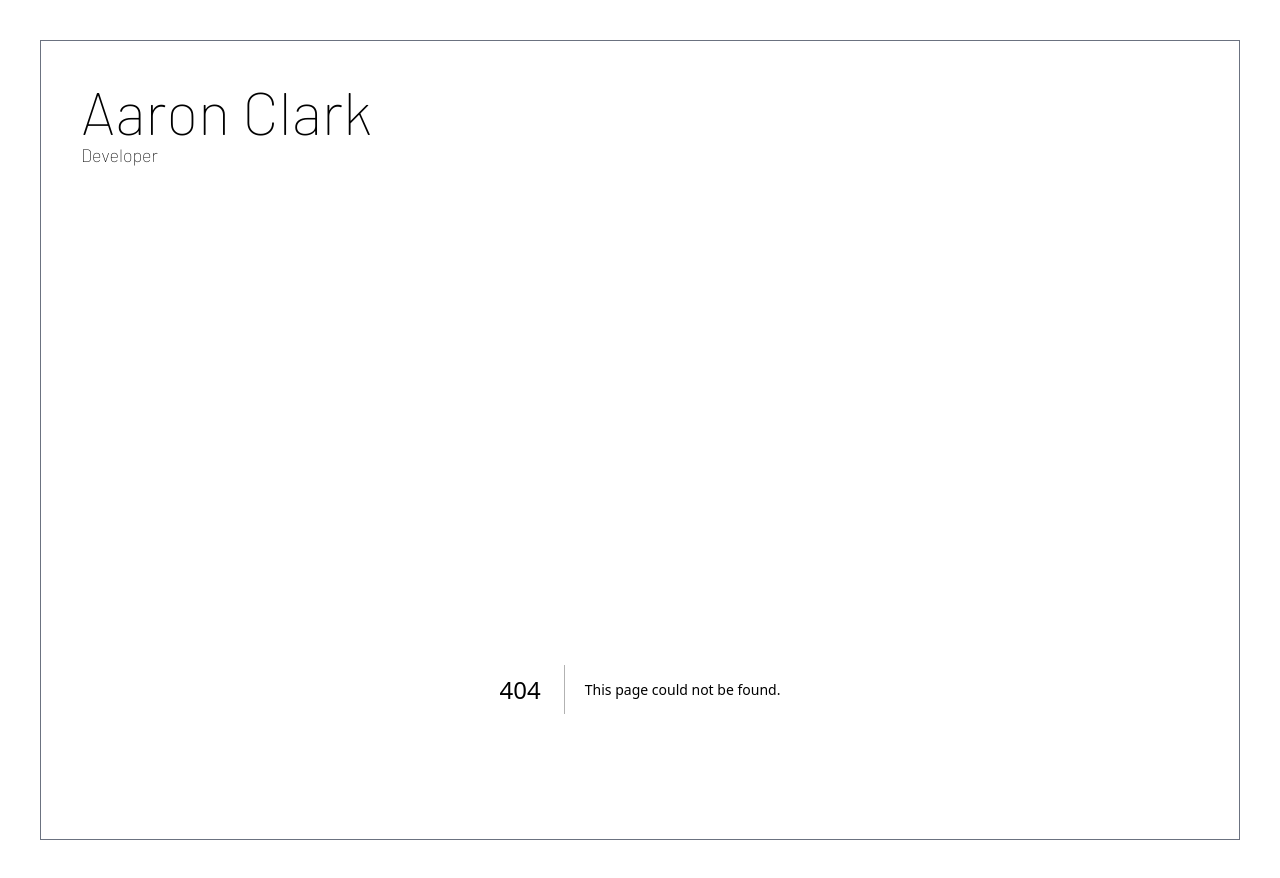
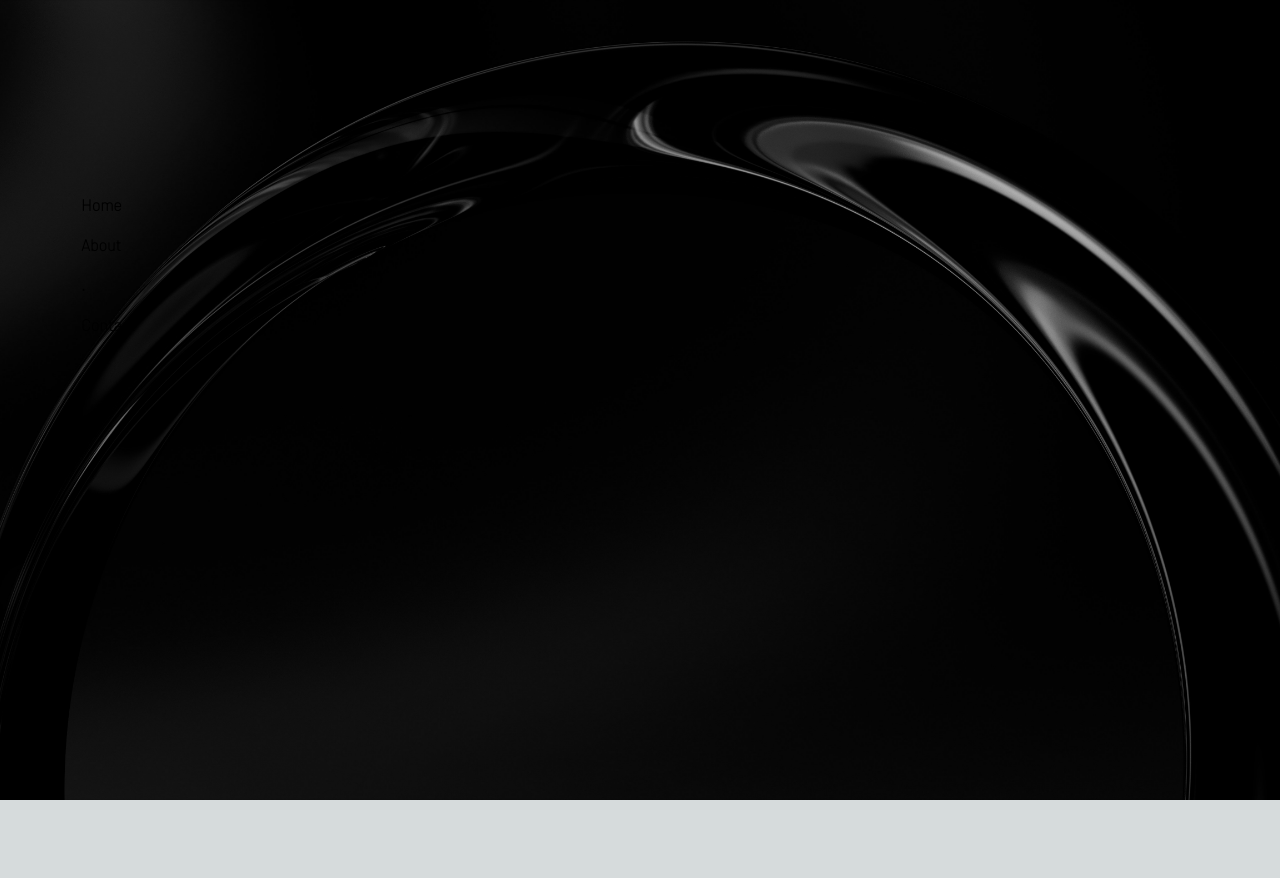
Before and after one commit to AaronC23/resume-cloud-aws, a Next.js app: page /projects in a window 1280 px wide. Before the commit this address had no page. Shown: the top 878 px of the page. After the commit the page ends 800 px from the top, so only its background shows below. Built offline with nearby package versions, Linux system fonts and the light colour scheme.

Commit message:
Lots of UI changes
Fixed navigation, added transitions, hover for links, experience component to describe my work + more I've forgot ;)

```diff
--- a/app/about/page.tsx
+++ b/app/about/page.tsx
@@ -1,12 +1,35 @@
-import Link from 'next/link';
+import Experience from "../components/experience";
+
+interface JobExperience {
+  title: string;
+  description: string;
+  technologies: string;
+}
 
 export default function About() {
+  const experiences: JobExperience[] = [
+    {
+      title: "Space Software Engineer - Saab",
+      description:
+        "Engineering elegant solutions for Space Domain Awareness Software.",
+      technologies: "React \u2022 Java (Vert.X) \u2022 Kubernetes \u2022 Kafka",
+    },
+  ];
+
   return (
-    <>
-      <h1>About Page</h1>
-      <h2>
-        <Link href="/">Back to home</Link>
-      </h2>
-    </>
+    <div className="grid gap-4">
+      <div className="font-barlow text-left overflow-auto columns-1">
+        {experiences.map((exp, index) => {
+          return (
+            <Experience
+              title={exp.title}
+              description={exp.description}
+              technologies={exp.technologies}
+              key={index}
+            />
+          );
+        })}
+      </div>
+    </div>
   );
 }
--- /dev/null
+++ b/app/components/experience.tsx
@@ -0,0 +1,19 @@
+"use client";
+
+import { useEffect, useState } from "react";
+
+export interface Props {
+  title: string;
+  description: string;
+  technologies: string;
+}
+
+export default function Experience(props: Props) {
+  return (
+    <div>
+      <div className="title">{props.title}</div>
+      <div className="description">{props.description}</div>
+      <div className="technologies">{props.technologies}</div>
+    </div>
+  );
+}
--- a/app/globals.css
+++ b/app/globals.css
@@ -49,3 +49,28 @@ body {
     text-wrap: balance;
   }
 }
+
+@layer components {
+  .title {
+    @apply font-bold;
+  }
+
+  .description {
+    @apply font-light text-gray-400 pt-1;
+  }
+
+  .technologies {
+    @apply font-light text-gray-500 pt-1;
+  }
+}
+
+a.hoverLink {
+  filter: grayscale(100%);
+  opacity: 1;
+  transition: opacity 0.3s linear;
+}
+
+a.hoverLink:hover {
+  scale: 1.05;
+  opacity: 0.5;
+}
--- a/app/layout.tsx
+++ b/app/layout.tsx
@@ -1,6 +1,7 @@
 import type { Metadata } from "next";
 import { Inter } from "next/font/google";
 import "./globals.css";
+import background from "./images/bg-image.jpg";
 import Navbar from "./navbar/navbar";
 
 const inter = Inter({ subsets: ["latin"] });
@@ -19,10 +20,23 @@ export default function RootLayout({
     <html lang="en">
       <body className={inter.className}>
         <div className="p-10">
-          <div className="border border-gray-500 p-10 h-screen">
-            <main>
+          <div className="border border-1 border-gray-500 p-10 rounded-sm h-[calc(100vh-80px)]">
+            <p className="font-barlow text-6xl">Aaron Clark</p>
+            <p className="font-barlow text-lg pb-6">Developer</p>
+            <main className="grid lg:grid-cols-2 grid-cols-2">
               <Navbar />
               {children}
+              {/* /Work out the image later zz */}
+              {/* <Image
+                className="-z-10 opacity-80 h-[calc(100vh-80px)]"
+                alt="Background"
+                src={background}
+                placeholder="blur"
+                fill
+                style={{
+                  objectFit: "cover",
+                }}
+              /> */}
             </main>
           </div>
         </div>
--- a/app/navbar/navbar.tsx
+++ b/app/navbar/navbar.tsx
@@ -31,17 +31,19 @@ export default function Navbar() {
   ];
 
   return (
-    <>
-      <p className="font-barlow text-6xl">Aaron Clark</p>
-      <p className="font-barlow text-lg pb-6">Developer</p>
-      <div className="font-barlow container h-full">
-        <div className="flex flex-col justify-between items-start h-full">
-          <ul className="hidden md:block gap-y-4 text-white">
+    <div className="z-50">
+      <div className="font-barlow font-bold container h-full">
+        <div className="flex flex-col items-start h-full">
+          <ul className="hidden md:block space-y-4">
             {navMap.map((page, index) => {
               if (pathname === page.link) {
                 return (
                   <li key={index}>
-                    <Link key={index} href={page.link}>
+                    <Link
+                      key={index}
+                      href={page.link}
+                      className="pointer-events-none"
+                    >
                       <p className="font-bold">.</p>
                     </Link>
                   </li>
@@ -49,7 +51,7 @@ export default function Navbar() {
               }
               return (
                 <li key={index}>
-                  <Link key={index} href={page.link}>
+                  <Link key={index} className="hoverLink" href={page.link}>
                     {page.name}
                   </Link>
                 </li>
@@ -58,6 +60,6 @@ export default function Navbar() {
           </ul>
         </div>
       </div>
-    </>
+    </div>
   );
 }
--- a/app/page.tsx
+++ b/app/page.tsx
@@ -1,59 +1,12 @@
-import Image from "next/image";
-import Link from "next/link";
-
 export default function Home() {
   return (
-    <div className="p-10">
-    {/* <main className="flex min-h-screen flex-col items-left justify-between p-10 iv border border-gray-500 bg-gradient-to-b "> */}
-      <div className="w-full max-w-5xl items-center justify-between font-mono">
-        {/* <p className="font-barlow text-6xl">Aaron Clark</p>
-        <p className="font-barlow text-lg">Developer</p>
-
-        <div className="flex flex-col min-h-80 items-left pt-6 font-barlow space-y-4">
-          <Link href="/">Home</Link>
-          <Link href="/about">About</Link>
-          <Link href="/projects">Projects</Link>
-          <Link href="/contact">Contact</Link>
-        </div> */}
-        {/* <h1 className="relative w-[max-content] font-mono text-2xl before:absolute before:inset-0 before:animate-typewriter before:bg-black after:absolute after:inset-0 after:w-[0.125em] after:animate-caret after:bg-white">
-          Welcome... you are the 94th visitor...
-        </h1> */}
+    <div className="grid gap-4">
+      <div className="font-barlow overflow-auto">
+        {/* Need to make font smaller, need to add padding to bottom of navbar if small screen */}
+        Hello! I am Aaron Clark, a Software Engineer based in Adelaide. I
+        believe in creating a seamless and tailored experiences for users.
+        Please enjoy your stay...
       </div>
-
-        {/* <a
-          href="https://nextjs.org/learn?utm_source=create-next-app&utm_medium=appdir-template-tw&utm_campaign=create-next-app"
-          className="group rounded-lg border border-transparent px-5 py-4 transition-colors hover:border-gray-300 hover:bg-gray-100 hover:dark:border-neutral-700 hover:dark:bg-neutral-800/30"
-          target="_blank"
-          rel="noopener noreferrer"
-        >
-          <h2 className="mb-3 text-2xl font-semibold">
-            Learn{" "}
-            <span className="inline-block transition-transform group-hover:translate-x-1 motion-reduce:transform-none">
-              -&gt;
-            </span>
-          </h2>
-          <p className="m-0 max-w-[30ch] text-sm opacity-50">
-            Learn about Next.js in an interactive course with&nbsp;quizzes!
-          </p>
-        </a>
-
-        <a
-          href="https://vercel.com/new?utm_source=create-next-app&utm_medium=appdir-template&utm_campaign=create-next-app"
-          className="group rounded-lg border border-transparent px-5 py-4 transition-colors hover:border-gray-300 hover:bg-gray-100 hover:dark:border-neutral-700 hover:dark:bg-neutral-800/30"
-          target="_blank"
-          rel="noopener noreferrer"
-        >
-          <h2 className="mb-3 text-2xl font-semibold">
-            Deploy{" "}
-            <span className="inline-block transition-transform group-hover:translate-x-1 motion-reduce:transform-none">
-              -&gt;
-            </span>
-          </h2>
-          <p className="m-0 max-w-[30ch] text-balance text-sm opacity-50">
-            Instantly deploy your Next.js site to a shareable URL with Vercel.
-          </p>
-        </a> */}
-    {/* </main> */}
     </div>
   );
 }
--- /dev/null
+++ b/app/projects/page.tsx
@@ -0,0 +1,27 @@
+import Image from "next/image";
+import background from "../images/bg-image.jpg";
+
+const Projects = () => (
+  <div>
+    <div>
+      <Image
+        alt="Background"
+        src={background}
+        placeholder="blur"
+        quality={100}
+        fill
+        sizes="100vw"
+        style={{
+          objectFit: "cover",
+        }}
+      />
+    </div>
+    <p>
+      Image Component
+      <br />
+      as a Background
+    </p>
+  </div>
+);
+
+export default Projects;
--- /dev/null
+++ b/app/template.tsx
@@ -0,0 +1,19 @@
+"use client";
+
+import { motion } from "framer-motion";
+
+export default function Transition({
+  children,
+}: Readonly<{
+  children: React.ReactNode;
+}>) {
+  return (
+    <motion.div
+      initial={{ y: 10, opacity: 0 }}
+      animate={{ y: 0, opacity: 1 }}
+      transition={{ ease: "easeInOut", duration: 0.75 }}
+    >
+      {children}
+    </motion.div>
+  );
+}
```
Also changed, not shown: package.json (+6 -5 lines), app/images/bg-image.jpg (added).
